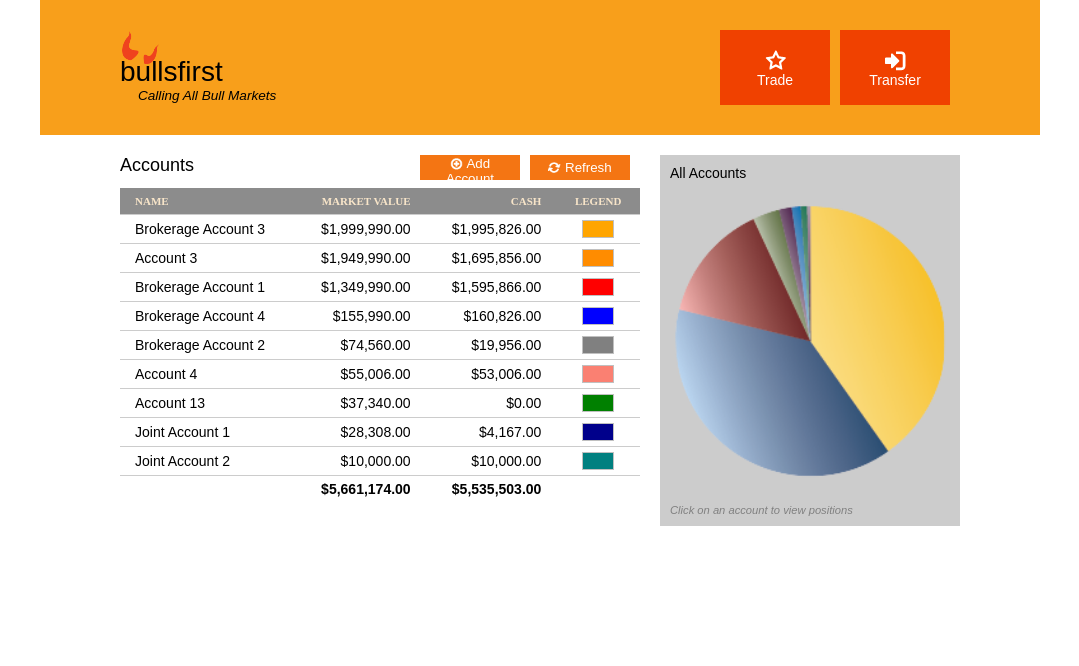
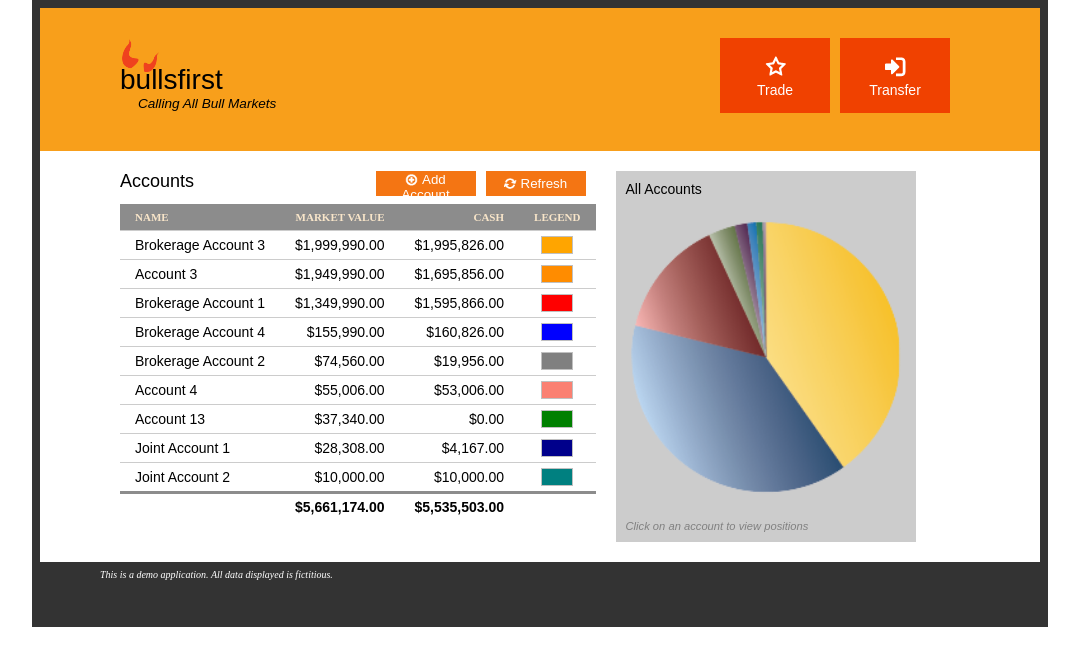
Before and after one commit to dave-hillier/bullfirst, a website: page index.html in a window 1280 px wide. Shown: the whole page, without its empty margins (100-1179 px from the left). Drawn offline with nearby package versions, Linux system fonts and the light colour scheme; a web font is replaced by a local one.

Commit message:
Body border and css cleanup

```diff
--- a/content.html
+++ b/content.html
@@ -1,6 +1,5 @@
-<div id="content" ng-controller="AccountsController">
 <div class="left-section">
-        <div class="header">
+    <div class="left-header">
         <span style="font-size:18px;">Accounts</span>
 
         <div class="actions">
@@ -9,34 +8,7 @@
         </div>
     </div>
 
-        <table>
-            <tr>
-                <th class="left-align">Name</th>
-                <th class="right-align">Market Value</th>
-                <th class="right-align">Cash</th>
-                <th>Legend</th>
-            </tr>
-
-            <tr ng-repeat="row in rows">
-                <td>{{ row.name }}</td>
-                <td class="right-align">{{ row.marketValue | currency }}</td>
-                <td class="right-align">{{ row.cash | currency }}</td>
-                <td>
-                    <div class="legend" style="background-color: {{ row.legend }}"></div>
-                </td>
-            </tr>
-
-            <tr class="totals">
-                <td></td>
-                <td class="right-align">
-                    <strong>{{ totals.marketValue | currency }}</strong>
-                </td>
-                <td class="right-align">
-                    <strong>{{ totals.cash | currency }}</strong>
-                </td>
-                <td></td>
-            </tr>
-        </table>
+    <div class="accounts-table" ng-include="'table.html'"></div>
 </div>
 
 <div class="right-section">
@@ -45,5 +17,3 @@
 
     <div class="help-label">Click on an account to view positions</div>
 </div>
-
-</div>
--- a/css/app.css
+++ b/css/app.css
@@ -15,12 +15,21 @@
     font-style: italic;
 }
 
-/* TODO: limit the scope of these globals */
 body {
     font-size: 14px;
     font-family: Aller, sans-serif;
     max-width: 1000px;
     margin: 0 auto;
+    border: 8px solid #333;
+}
+
+footer {
+    clear: both;
+    background-color: #333;
+    color: white;
+    font: italic 10px Aller;
+    height: 50px;
+    padding: 7px 0 0 60px;
 }
 
 button {
@@ -33,19 +42,26 @@ button {
     transition: background-color 0.3s;
 }
 
-/* Header */
-#header {
+.header-banner {
     display: flex;
+    flex-flow:row wrap;
     background: #F89F1B;
     padding: 30px 8%;
 }
 
-#header .logo h1 {
+.logo {
+    order:1;
+    flex:1;
+    margin-bottom: 10px;
+}
+
+.logo h1 {
     margin: 0;
     font-weight: normal;
+
 }
 
-#header .logo h2 {
+.logo h2 {
     font-style: italic;
     margin: 0;
     padding-left: 18px;
@@ -53,17 +69,18 @@ button {
     font-weight: normal;
 }
 
-#header .logo img {
+.logo img {
     margin-bottom: -11px;
 }
 
-#header .actions {
-    flex: 1;
+.header-actions {
+    order:2;
+    flex:1;
     display: flex;
     justify-content: flex-end;
 }
 
-#header .actions button {
+.header-actions button {
     background-color: #F04100;
     font-size: 14px;
     height: 75px;
@@ -72,28 +89,28 @@ button {
     width: 110px;
 }
 
-#header .actions img {
-    vertical-align: middle;
+.content-container {
+    display: flex;
+    flex-flow:row wrap;
+    padding: 2% 8%;
 }
 
-#content {
-    display: flex;
-    margin-top: 20px;
-    padding-left: 8%;
-    padding-right: 8%;
-}
-
-#content table {
+.accounts-table table {
     margin-top: 3px;
     width: 100%;
     border-collapse:collapse;
 }
-#content table td {
+
+.accounts-table .totals td {
+    border-top: 3px solid #8C8C8C;
+}
+
+.accounts-table td {
     padding: 5px 15px 5px 15px;
     border-top: 1px solid #ccc;
 }
 
-#content table th {
+.accounts-table table th {
     background-color: #8C8C8C;
     color: #F8E5C9;
     font: bold normal 11px/22px Aller;
@@ -102,36 +119,30 @@ button {
     padding: 2px 15px 2px 15px;
 }
 
-/* Left Section */
-
 .left-section {
-    flex: 1;
+    order: 1;
     margin-right: 20px;
 }
-.left-section .header {
+
+.left-header {
     display: flex;
     height: 30px;
 }
 
-.left-section .header button {
+.left-header button {
     height: 25px;
     width: 100px;
 }
 
-.left-section .header button img {
+.left-header button img {
     height: 13px;
     vertical-align: middle;
 }
 
-.left-section .header > .actions { /* Should child selectors be avoided */
+.left-header > .actions {
     flex: 1;
     display: flex;
     justify-content: flex-end;
-}
-
-
-.totals td {
-    border-top: 3px solid #8C8C8C;
 }
 
 .legend {
@@ -143,9 +154,11 @@ button {
 
 /* Right Section */
 .right-section {
+    order: 2;
     width: 300px;
     background: #ccc;
 }
+
 .right-section .chart {
     height: 300px;
 }
@@ -161,9 +174,6 @@ button {
     font-size: 0.8em;
 }
 
-
-/* generic classes */
-
 .left-align {
     text-align: left;
 }
--- a/header.html
+++ b/header.html
@@ -1,11 +1,11 @@
-<div id="header">
+<div class="header-banner">
     <div class="logo">
         <img src="img/horns.png"/>
         <h1>bullsfirst</h1>
         <h2>Calling All Bull Markets</h2>
     </div>
 
-    <div class="actions">
+    <div class="header-actions">
         <button><img src="img/trade-icon.png"/><br/>Trade</button>
         <button><img src="img/transfer-icon.png"/><br/>Transfer</button>
     </div>
--- a/index.html
+++ b/index.html
@@ -2,14 +2,12 @@
 <html lang="en">
 <head>
     <meta charset="UTF-8">
+    <meta name="viewport" content="width=device-width">
     <title>Bullsfirst</title>
-
     <link rel="stylesheet" href="css/app.css">
 
-    <!-- Libs -->
     <script src="node_modules/angular/angular.js"></script>
 
-    <!-- Application -->
     <script src="js/app.js"></script>
     <script src="js/services/AccountsStorage.js"></script>
     <script src="js/controllers/AccountsController.js"></script>
@@ -17,8 +15,7 @@
 <body ng-app="bullsfirst">
 
 <div ng-include="'header.html'"></div>
-
-<div ng-include="'content.html'"></div>
-
+<div class="content-container" ng-include="'content.html'" ng-controller="AccountsController"></div>
+<footer>This is a demo application. All data displayed is fictitious.</footer>
 </body>
 </html>
--- /dev/null
+++ b/table.html
@@ -0,0 +1,28 @@
+<table>
+    <tr>
+        <th class="left-align">Name</th>
+        <th class="right-align">Market Value</th>
+        <th class="right-align">Cash</th>
+        <th>Legend</th>
+    </tr>
+
+    <tr ng-repeat="row in rows">
+        <td>{{ row.name }}</td>
+        <td class="right-align">{{ row.marketValue | currency }}</td>
+        <td class="right-align">{{ row.cash | currency }}</td>
+        <td>
+            <div class="legend" style="background-color: {{ row.legend }}"></div>
+        </td>
+    </tr>
+
+    <tr class="totals">
+        <td></td>
+        <td class="right-align">
+            <strong>{{ totals.marketValue | currency }}</strong>
+        </td>
+        <td class="right-align">
+            <strong>{{ totals.cash | currency }}</strong>
+        </td>
+        <td></td>
+    </tr>
+</table>
```
Also changed, not shown: README.md. Lines whose indentation alone changed are shown as unchanged.
